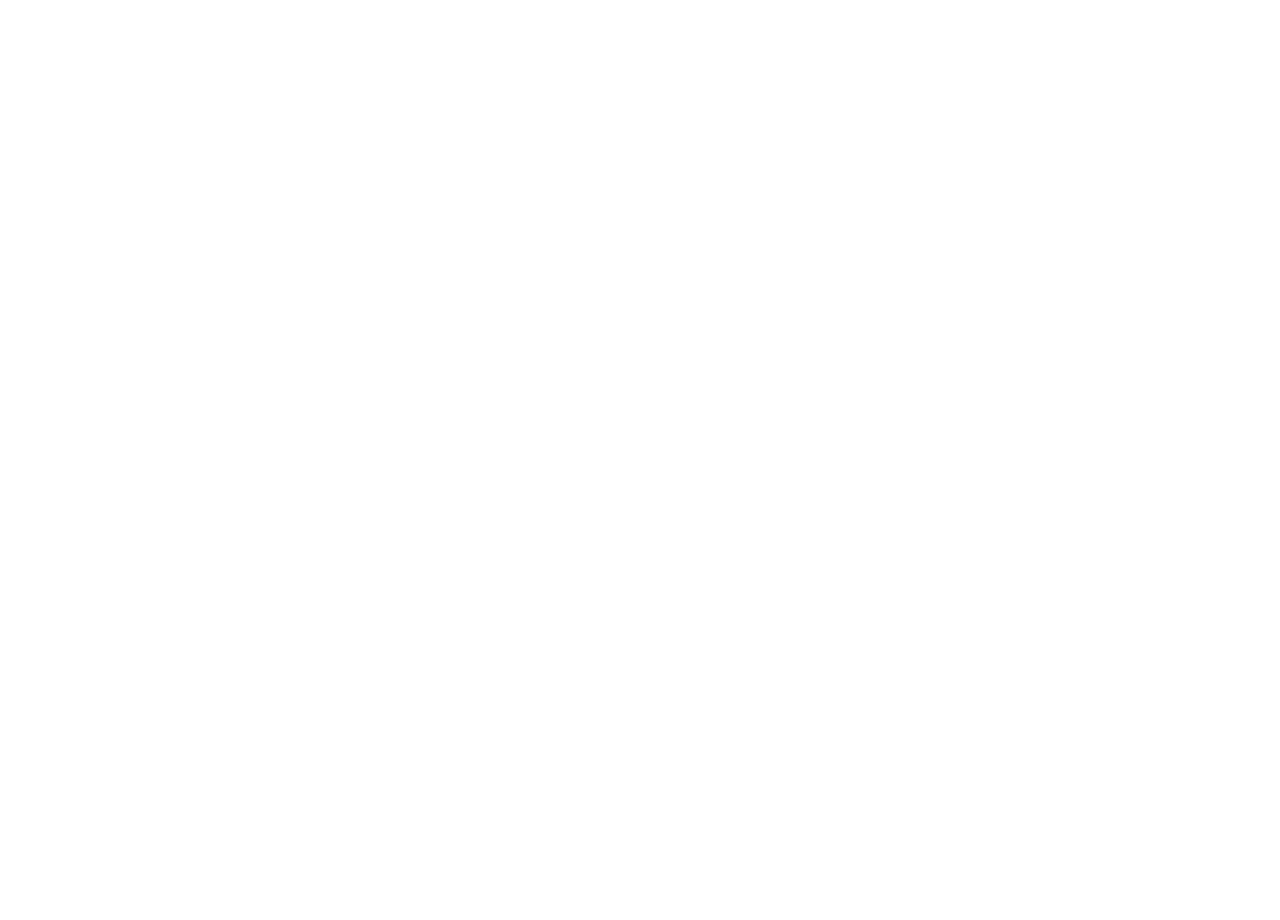
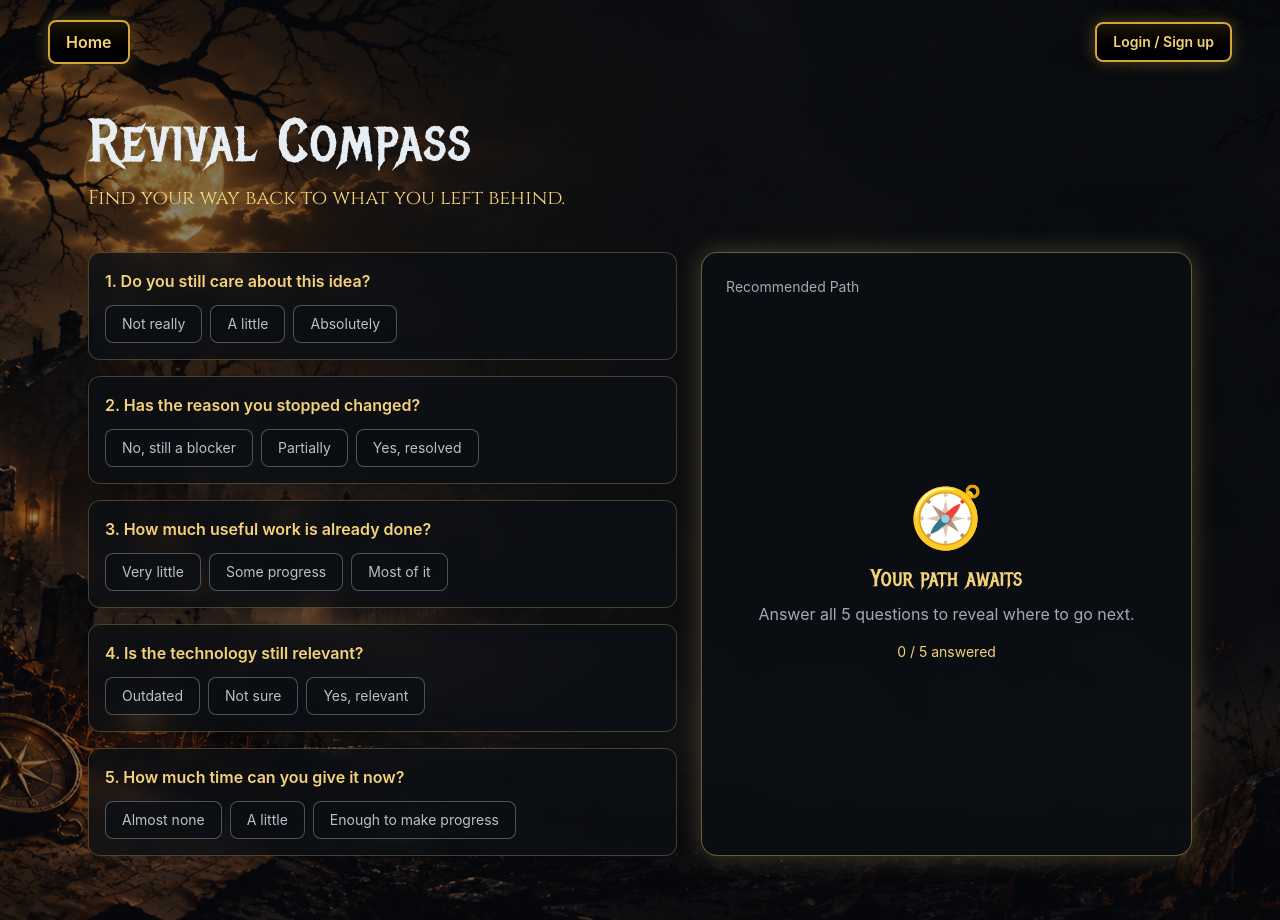
Before and after one commit to Anushkaindoria/indoriaanushka-CodeVariant, a React (Vite) app: page /compass in a window 1280 px wide. Before the commit this address had no page. Before the commit the page ends 800 px from the top, so only its background shows below. Built offline with nearby package versions, Linux system fonts and the light colour scheme; the HTML template or start-up script is replaced by a standard one.

Commit message:
Add Revival Compass page

```diff
--- a/src/App.jsx
+++ b/src/App.jsx
@@ -5,6 +5,8 @@
 import Bury from './pages/Bury'
 import Graveyard from './pages/Graveyard'
 import { checkRestartReminders } from './utils/reminder'
+import Compass from './pages/Compass'
+
 
 export default function App() {
   useEffect(() => {
@@ -17,6 +19,7 @@
       <Route path="/auth" element={<Auth />} />
       <Route path="/seance" element={<Bury />} />
       <Route path="/graveyard" element={<Graveyard />} />
+      <Route path="/compass" element={<Compass />} />
     </Routes>
   )
 }
--- /dev/null
+++ b/src/pages/Compass.jsx
@@ -0,0 +1,144 @@
+import { useState } from 'react'
+import Navbar from '../components/Navbar'
+
+const questions = [
+  { q: 'Do you still care about this idea?', options: ['Not really', 'A little', 'Absolutely'] },
+  { q: 'Has the reason you stopped changed?', options: ['No, still a blocker', 'Partially', 'Yes, resolved'] },
+  { q: 'How much useful work is already done?', options: ['Very little', 'Some progress', 'Most of it'] },
+  { q: 'Is the technology still relevant?', options: ['Outdated', 'Not sure', 'Yes, relevant'] },
+  { q: 'How much time can you give it now?', options: ['Almost none', 'A little', 'Enough to make progress'] },
+]
+
+const actions = {
+  Continue: [
+    'Pick one small feature and finish it this week',
+    'Set a fixed daily time slot, even 30 minutes',
+    'Update your last-active date today',
+  ],
+  Pivot: [
+    'List the parts worth reusing',
+    'Shrink the idea to one core goal',
+    'Rebuild a simple version in two weeks',
+  ],
+  'Let It Rest': [
+    'Save the useful parts as Organ Donors',
+    'Set a restart date and reminder',
+    'Write a short note on what you learned',
+  ],
+}
+
+export default function Compass() {
+  const [answers, setAnswers] = useState([null, null, null, null, null])
+  const answered = answers.every((a) => a !== null)
+  const score = answers.reduce((sum, a) => sum + (a ?? 0), 0)
+
+  const path =
+    score >= 7
+      ? { name: 'Continue', text: 'You care, the blockers are gone, and real progress exists. Pick up where you left off.', next: 'Pick one small feature and finish it this week.' }
+      : score >= 4
+      ? { name: 'Pivot', text: 'There is value here, but the original plan needs a new direction.', next: 'Reuse the best parts and rebuild around a smaller goal.' }
+      : { name: 'Let It Rest', text: 'Right now this idea needs more than you can give it.', next: 'Save the useful parts and revisit it later.' }
+
+  return (
+    <div
+      className="min-h-screen bg-cover bg-center"
+      style={{ backgroundImage: "url('/images/revival-bg.jpg')" }}
+    >
+      <div className="min-h-screen bg-night/50">
+        <Navbar />
+        <main className="mx-auto max-w-6xl px-6 pb-16 pt-28">
+          <h1 className="font-metal text-5xl tracking-wide text-moon md:text-6xl">
+            Revival Compass
+          </h1>
+          <p className="mt-3 font-serif text-lg md:text-xl">
+            Find your way back to what you left behind.
+          </p>
+
+          <div className="mt-10 grid items-start gap-6 lg:grid-cols-[1.2fr_1fr]">
+            {/* Left: questions */}
+            <div className="space-y-4">
+              {questions.map((item, i) => (
+                <div
+                  key={item.q}
+                  className="rounded-xl border border-fern/25 bg-night/75 p-4 backdrop-blur-sm"
+                >
+                  <p className="mb-3 font-semibold">
+                    {i + 1}. {item.q}
+                  </p>
+                  <div className="flex flex-wrap gap-2">
+                    {item.options.map((opt, j) => (
+                      <button
+                        key={opt}
+                        onClick={() => {
+                          const next = [...answers]
+                          next[i] = j
+                          setAnswers(next)
+                        }}
+                        className={`rounded-lg border px-4 py-2 text-sm transition ${
+                          answers[i] === j
+                            ? 'border-fern bg-moss text-fern shadow-[0_0_14px_rgba(245,210,122,0.5)]'
+                            : 'border-moon/30 bg-night/70 text-moon/80 hover:border-fern'
+                        }`}
+                      >
+                        {opt}
+                      </button>
+                    ))}
+                  </div>
+                </div>
+              ))}
+            </div>
+
+            {/* Right: recommended path */}
+            <div className="rounded-2xl border border-fern/40 bg-night/80 p-6 shadow-[0_0_24px_rgba(245,210,122,0.25)] backdrop-blur-sm lg:self-stretch">
+              <p className="text-sm text-moon/70">Recommended Path</p>
+              {answered ? (
+                <>
+                  <h2 className="mt-1 font-metal text-4xl text-fern">{path.name}</h2>
+                  <p className="mt-3">{path.text}</p>
+
+                  <p className="mt-4 text-sm text-moon/70">Suggested next step</p>
+                  <p className="mt-1">{path.next}</p>
+
+                  <div className="mt-6 border-t border-fern/20 pt-4">
+                    <p className="mb-3 text-sm text-moon/70">What you can do</p>
+                    <ul className="space-y-2 text-sm">
+                      {actions[path.name].map((a) => (
+                        <li key={a} className="flex gap-2">
+                          <span className="text-fern">→</span>
+                          <span>{a}</span>
+                        </li>
+                      ))}
+                    </ul>
+                  </div>
+
+                  <div className="mt-6 flex gap-3">
+                    <button className="rounded-lg bg-fern/90 px-5 py-2 font-semibold text-night hover:bg-fern">
+                      Apply This Path
+                    </button>
+                    <button
+                      onClick={() => setAnswers([null, null, null, null, null])}
+                      className="rounded-lg border border-moon/30 px-5 py-2 hover:border-fern"
+                    >
+                      Choose Another Path
+                    </button>
+                  </div>
+                </>
+              ) : (
+                <div className="flex h-full min-h-[320px] flex-col items-center justify-center text-center">
+                  <div className="text-6xl">🧭</div>
+                  <p className="mt-4 font-metal text-2xl text-fern">Your path awaits</p>
+                  <p className="mt-2 text-moon/70">
+                    Answer all 5 questions to reveal where to go next.
+                  </p>
+                  <p className="mt-4 text-sm text-fern">
+                    {answers.filter((a) => a !== null).length} / 5 answered
+                  </p>
+                </div>
+              )}
+            </div>
+          </div>
+        </main>
+      </div>
+    </div>
+  )
+}
```
Also changed, not shown: public/images/revival-bg.jpg (added).
